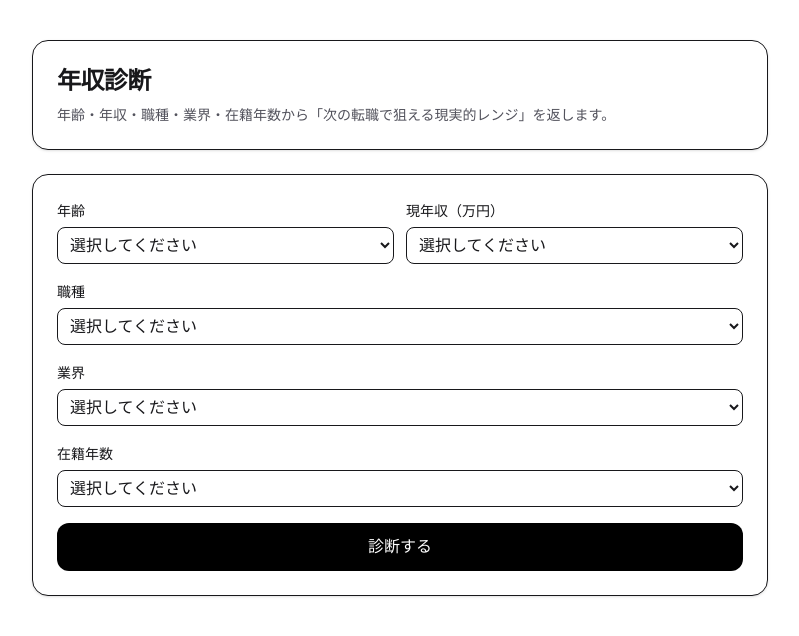
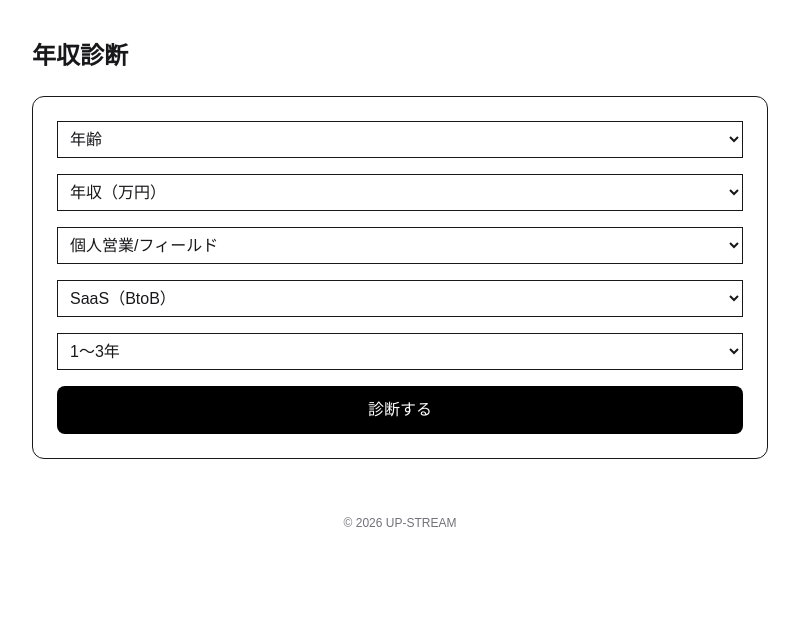
Before and after one commit to tanaka-collab/income-diagnosis, a Next.js app: page / in a window 1280 px wide. Shown: the top 636 px of the page, without its empty margins (240-1039 px from the left). Built offline with nearby package versions, Linux system fonts and the light colour scheme.

Commit message:
restore grouped job select and footer

```diff
--- a/app/page.tsx
+++ b/app/page.tsx
@@ -2,7 +2,9 @@
 
 import { useMemo, useState } from "react";
 
-// ✅ route.ts（細分類版）に合わせる
+/* =====================
+  型定義
+===================== */
 type JobKey =
   | "SALES_NEW"
   | "SALES_ROUTE"
@@ -13,15 +15,9 @@ type JobKey =
   | "TECH_INFRA"
   | "SERVICE_RETAIL"
   | "SERVICE_FOOD"
+  | "SERVICE_HOTEL"
   | "OFFICE_GENERAL"
   | "OFFICE_SALES_ASSIST"
-  | "MANUFACTURING_LINE"
-  | "PROF_MED_DOCTOR"
-  | "PROF_MED_NURSE"
-  | "PROF_MED_CARE"
-  | "PROF_LAWYER"
-  | "PROF_TAX"
-  | "PROF_ACCOUNTING"
   | "HR_RECRUITER"
   | "HR_GENERALIST"
   | "MARKETER"
@@ -31,6 +27,13 @@ type JobKey =
   | "DESIGNER"
   | "CREATIVE"
   | "MANAGEMENT"
+  | "MANUFACTURING_LINE"
+  | "PROF_MED_DOCTOR"
+  | "PROF_MED_NURSE"
+  | "PROF_MED_CARE"
+  | "PROF_LAWYER"
+  | "PROF_TAX"
+  | "PROF_ACCOUNTING"
   | "OTHER";
 
 type IndustryKey =
@@ -61,8 +64,11 @@ type IndustryKey =
 
 type TenureKey = "LT_6M" | "M6_TO_1Y" | "Y1_TO_3Y" | "Y3_TO_5Y" | "GE_5Y";
 
-const AGE_OPTIONS = Array.from({ length: 43 }, (_, i) => String(18 + i)); // 18〜60
-const INCOME_OPTIONS = Array.from({ length: 81 }, (_, i) => String(200 + i * 10)); // 200〜1000（10万刻み）
+/* =====================
+  定数
+===================== */
+const AGE_OPTIONS = Array.from({ length: 43 }, (_, i) => String(18 + i));
+const INCOME_OPTIONS = Array.from({ length: 81 }, (_, i) => String(200 + i * 10));
 
 const JOB_GROUPS: { group: string; options: { label: string; value: JobKey }[] }[] = [
   {
@@ -86,7 +92,7 @@ const JOB_GROUPS: { group: string; options: { label: string; value: JobKey }[] }
     group: "バックオフィス / 企画",
     options: [
       { label: "採用（人事）", value: "HR_RECRUITER" },
-      { label: "人事（制度/労務など）", value: "HR_GENERALIST" },
+      { label: "人事（制度/労務）", value: "HR_GENERALIST" },
       { label: "マーケター", value: "MARKETER" },
       { label: "経理", value: "ACCOUNTING" },
       { label: "財務/金融", value: "FINANCE" },
@@ -98,7 +104,8 @@ const JOB_GROUPS: { group: string; options: { label: string; value: JobKey }[] }
     group: "販売・サービス",
     options: [
       { label: "小売（販売/接客）", value: "SERVICE_RETAIL" },
-      { label: "飲食（接客/ホール等）", value: "SERVICE_FOOD" },
+      { label: "飲食（ホール/接客）", value: "SERVICE_FOOD" },
+      { label: "ホテル/観光", value: "SERVICE_HOTEL" },
     ],
   },
   {
@@ -132,7 +139,7 @@ const JOB_GROUPS: { group: string; options: { label: string; value: JobKey }[] }
     group: "クリエイティブ",
     options: [
       { label: "デザイナー", value: "DESIGNER" },
-      { label: "クリエイティブ（制作）", value: "CREATIVE" },
+      { label: "制作/クリエイティブ", value: "CREATIVE" },
     ],
   },
   {
@@ -146,35 +153,25 @@ const INDUSTRY_OPTIONS: { label: string; value: IndustryKey }[] = [
   { label: "Webサービス（BtoC）", value: "IT_WEB_B2C" },
   { label: "SES", value: "IT_SES" },
   { label: "SIer", value: "IT_SI" },
-
   { label: "人材紹介", value: "HR_AGENCY" },
   { label: "求人メディア", value: "HR_MEDIA" },
-
   { label: "物流（3PL）", value: "LOGI_3PL" },
   { label: "物流（ラストマイル）", value: "LOGI_LASTMILE" },
-
   { label: "小売チェーン", value: "RETAIL_CHAIN" },
-  { label: "ラグジュアリー/百貨店", value: "RETAIL_LUXURY" },
-
+  { label: "ラグジュアリー", value: "RETAIL_LUXURY" },
   { label: "銀行", value: "FIN_BANK" },
   { label: "保険", value: "FIN_INSURANCE" },
   { label: "証券", value: "FIN_SECURITIES" },
-
   { label: "メーカー工場", value: "MANUFACTURING_FACTORY" },
   { label: "メーカー（電機/精密）", value: "MANUFACTURING_ELECTRONICS" },
-
-  { label: "飲食サービス", value: "SERVICE_FOOD" },
+  { label: "飲食", value: "SERVICE_FOOD" },
   { label: "ホテル/観光", value: "SERVICE_HOTEL" },
-
   { label: "医療（病院）", value: "MEDICAL_HOSPITAL" },
   { label: "医療（クリニック）", value: "MEDICAL_CLINIC" },
-
   { label: "官公庁/自治体", value: "PUBLIC_GOV" },
-  { label: "教育（学校）", value: "EDU_SCHOOL" },
-
+  { label: "教育", value: "EDU_SCHOOL" },
   { label: "建設", value: "CONSTRUCTION" },
   { label: "不動産", value: "REAL_ESTATE" },
-
   { label: "その他", value: "OTHER" },
 ];
 
@@ -186,125 +183,86 @@ const TENURE_OPTIONS: { label: string; value: TenureKey }[] = [
   { label: "5年以上", value: "GE_5Y" },
 ];
 
-function labelJob(jobKey: JobKey | "") {
-  if (!jobKey) return "";
-  for (const g of JOB_GROUPS) {
-    const hit = g.options.find((o) => o.value === jobKey);
-    if (hit) return hit.label;
-  }
-  return "その他";
-}
-function labelIndustry(ind: IndustryKey | "") {
-  if (!ind) return "";
-  return INDUSTRY_OPTIONS.find((o) => o.value === ind)?.label ?? "その他";
-}
-function labelTenure(t: TenureKey | "") {
-  if (!t) return "";
-  return TENURE_OPTIONS.find((o) => o.value === t)?.label ?? "";
-}
+/* =====================
+  ラベル取得
+===================== */
+const labelJob = (key: JobKey) =>
+  JOB_GROUPS.flatMap((g) => g.options).find((o) => o.value === key)?.label ?? "その他";
+const labelIndustry = (key: IndustryKey) =>
+  INDUSTRY_OPTIONS.find((o) => o.value === key)?.label ?? "その他";
+const labelTenure = (key: TenureKey) =>
+  TENURE_OPTIONS.find((o) => o.value === key)?.label ?? "";
 
+/* =====================
+  コンポーネント
+===================== */
 export default function Home() {
-  // ✅ 全部「未選択」スタート
   const [age, setAge] = useState("");
   const [currentIncomeMan, setCurrentIncomeMan] = useState("");
+  const [jobKey, setJobKey] = useState<JobKey>("SALES_FIELD");
+  const [industryKey, setIndustryKey] = useState<IndustryKey>("IT_SAAS_B2B");
+  const [tenureKey, setTenureKey] = useState<TenureKey>("Y1_TO_3Y");
 
-  const [jobKey, setJobKey] = useState<JobKey | "">("");
-  const [industryKey, setIndustryKey] = useState<IndustryKey | "">("");
-  const [tenureKey, setTenureKey] = useState<TenureKey | "">("");
-
+  const [result, setResult] = useState<any>(null);
   const [message, setMessage] = useState("");
-  const [result, setResult] = useState<any>(null);
   const [loading, setLoading] = useState(false);
 
   const payload = useMemo(
     () => ({
-      age: Number(age || 0),
-      currentIncomeMan: Number(currentIncomeMan || 0),
-      jobKey: String(jobKey || "OTHER"),
-      industryKey: String(industryKey || "OTHER"),
-      tenureYears: String(tenureKey || "LT_6M"),
-      // 互換用（残してOK）
-      job: labelJob(jobKey),
-      industry: labelIndustry(industryKey),
+      age: Number(age),
+      currentIncomeMan: Number(currentIncomeMan),
+      jobKey,
+      industryKey,
+      tenureYears: tenureKey,
     }),
     [age, currentIncomeMan, jobKey, industryKey, tenureKey]
   );
 
   const submit = async () => {
+    if (!age || !currentIncomeMan) {
+      setMessage("年齢と年収を選択してください。");
+      return;
+    }
     setLoading(true);
     setMessage("");
     setResult(null);
 
-    if (!age || !currentIncomeMan || !jobKey || !industryKey || !tenureKey) {
-      setLoading(false);
-      setMessage("すべて選択してください。");
-      return;
-    }
-
-    try {
     const res = await fetch("/api/diagnose", {
       method: "POST",
       headers: { "Content-Type": "application/json" },
       body: JSON.stringify(payload),
     });
-
     const json = await res.json();
-      if (!res.ok || json?.ok === false) {
-        setMessage("診断エラー：" + (json?.saveError ?? json?.error ?? "不明なエラー"));
-      } else {
-        setMessage("診断しました！");
     setResult(json);
-      }
-    } catch (e: any) {
-      setMessage("通信エラー：" + (e?.message ?? "不明なエラー"));
-    } finally {
     setLoading(false);
-    }
   };
 
   return (
     <main className="min-h-screen bg-white text-zinc-900">
       <div className="mx-auto max-w-3xl px-4 py-10 space-y-6">
-        {/* ヘッダー */}
-        <div className="rounded-2xl border bg-white p-6 shadow-sm">
-          <h1 className="text-2xl font-bold tracking-tight">年収診断</h1>
-          <p className="mt-2 text-sm text-zinc-600">
-            年齢・年収・職種・業界・在籍年数から「次の転職で狙える現実的レンジ」を返します。
-          </p>
-        </div>
+        <h1 className="text-2xl font-bold">年収診断</h1>
 
         {/* 入力 */}
-        <div className="rounded-2xl border bg-white p-6 shadow-sm space-y-4">
-          <div className="grid grid-cols-1 gap-3 sm:grid-cols-2">
-            <div>
-              <label className="text-sm font-medium">年齢</label>
-              <select className="mt-1 w-full rounded-lg border p-2" value={age} onChange={(e) => setAge(e.target.value)}>
-                <option value="">選択してください</option>
+        <div className="rounded-xl border p-6 space-y-4">
+          <select className="w-full border p-2" value={age} onChange={(e) => setAge(e.target.value)}>
+            <option value="">年齢</option>
             {AGE_OPTIONS.map((v) => (
-                  <option key={v} value={v}>
-                    {v}
-                  </option>
+              <option key={v}>{v}</option>
             ))}
           </select>
-            </div>
 
-            <div>
-              <label className="text-sm font-medium">現年収（万円）</label>
-              <select className="mt-1 w-full rounded-lg border p-2" value={currentIncomeMan} onChange={(e) => setCurrentIncomeMan(e.target.value)}>
-                <option value="">選択してください</option>
+          <select
+            className="w-full border p-2"
+            value={currentIncomeMan}
+            onChange={(e) => setCurrentIncomeMan(e.target.value)}
+          >
+            <option value="">年収（万円）</option>
             {INCOME_OPTIONS.map((v) => (
-                  <option key={v} value={v}>
-                    {v}
-                  </option>
+              <option key={v}>{v}</option>
             ))}
           </select>
-            </div>
-          </div>
 
-          <div>
-            <label className="text-sm font-medium">職種</label>
-            <select className="mt-1 w-full rounded-lg border p-2" value={jobKey} onChange={(e) => setJobKey(e.target.value as any)}>
-              <option value="">選択してください</option>
+          <select className="w-full border p-2" value={jobKey} onChange={(e) => setJobKey(e.target.value as JobKey)}>
             {JOB_GROUPS.map((g) => (
               <optgroup key={g.group} label={g.group}>
                 {g.options.map((o) => (
@@ -315,78 +273,52 @@ export default function Home() {
               </optgroup>
             ))}
           </select>
-          </div>
 
-          <div>
-            <label className="text-sm font-medium">業界</label>
-            <select className="mt-1 w-full rounded-lg border p-2" value={industryKey} onChange={(e) => setIndustryKey(e.target.value as any)}>
-              <option value="">選択してください</option>
+          <select className="w-full border p-2" value={industryKey} onChange={(e) => setIndustryKey(e.target.value as IndustryKey)}>
             {INDUSTRY_OPTIONS.map((o) => (
               <option key={o.value} value={o.value}>
                 {o.label}
               </option>
             ))}
           </select>
-          </div>
 
-          <div>
-            <label className="text-sm font-medium">在籍年数</label>
-            <select className="mt-1 w-full rounded-lg border p-2" value={tenureKey} onChange={(e) => setTenureKey(e.target.value as any)}>
-              <option value="">選択してください</option>
+          <select className="w-full border p-2" value={tenureKey} onChange={(e) => setTenureKey(e.target.value as TenureKey)}>
             {TENURE_OPTIONS.map((o) => (
               <option key={o.value} value={o.value}>
                 {o.label}
               </option>
             ))}
           </select>
-          </div>
 
-          <button onClick={submit} disabled={loading} className="w-full rounded-xl bg-black px-4 py-3 text-white disabled:opacity-60">
+          <button onClick={submit} className="w-full rounded-lg bg-black py-3 text-white">
             {loading ? "診断中..." : "診断する"}
           </button>
-
-          {message && <p className="text-sm">{message}</p>}
         </div>
 
         {/* 結果 */}
         {result && (
-          <div className="rounded-2xl border bg-white p-6 shadow-sm space-y-3">
-            <h2 className="text-lg font-bold">診断結果</h2>
-
-            {result.incomeRangeMan && (
-              <p className="text-base">
-                想定レンジ：<span className="font-bold">{result.incomeRangeMan.min}</span>〜
-                <span className="font-bold">{result.incomeRangeMan.max}</span> 万円
+          <div className="rounded-xl border p-6 space-y-3">
+            <p className="font-bold">
+              想定レンジ：{result?.incomeRangeMan?.min}〜{result?.incomeRangeMan?.max}万円
             </p>
-            )}
-
-            <p className="text-sm text-zinc-600">
+            <p className="text-sm">
               入力：{labelJob(jobKey)} / {labelIndustry(industryKey)} / {labelTenure(tenureKey)}
             </p>
-
-            {result.reasoning && <p className="text-sm">{result.reasoning}</p>}
-
-            {Array.isArray(result.recommendedRoles) && result.recommendedRoles.length > 0 && (
-              <div>
-                <p className="text-sm font-bold">次に付ける（おすすめ）</p>
-                <ul className="mt-2 list-disc pl-6 text-sm">
-                  {result.recommendedRoles.map((r: string) => (
-                    <li key={r}>{r}</li>
-                  ))}
-                </ul>
-              </div>
-            )}
+            <p className="text-sm">{result?.reasoning}</p>
 
             <a
               href="https://timerex.net/s/info_2b5b_c8f1/468b156b"
               target="_blank"
-              rel="noreferrer"
-              className="mt-2 inline-flex w-full items-center justify-center rounded-xl border bg-white px-4 py-3 text-sm font-semibold"
+              className="inline-block w-full rounded-lg border py-3 text-center font-bold"
             >
               無料で相談する（面談予約）
             </a>
           </div>
         )}
+
+        <footer className="pt-8 text-center text-xs text-zinc-500">
+          © {new Date().getFullYear()} UP-STREAM
+        </footer>
       </div>
     </main>
   );
```
Lines whose indentation alone changed are shown as unchanged.
